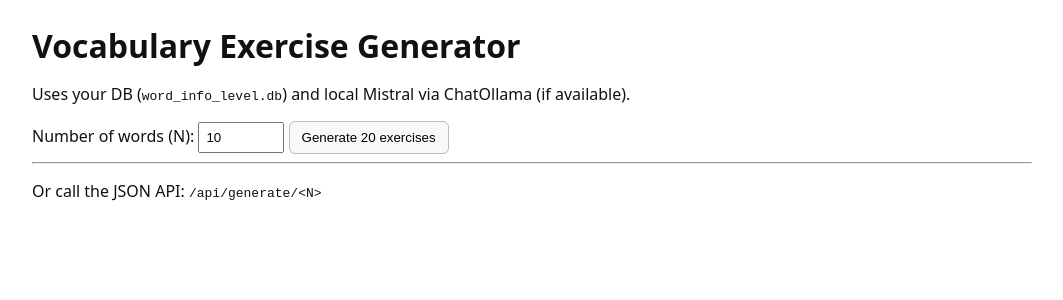
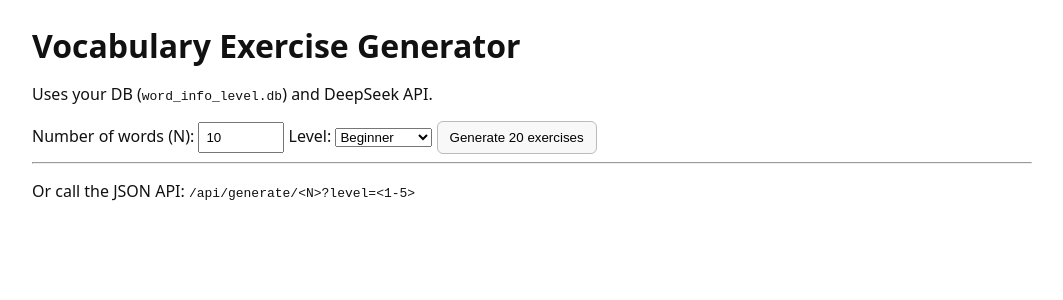
Before and after one commit to iHaveFiveDogs/distribute_word, a FastAPI app: page / in a window 1280 px wide. Shown: the top 300 px of the page, without its empty margins (108-1171 px from the left). Run offline with FastAPI, Linux system fonts and the light colour scheme.

Commit message:
modify index.html, add 'level' options

```diff
--- a/templates/index.html
+++ b/templates/index.html
@@ -9,13 +9,22 @@
   <body>
     <main>
       <h1>Vocabulary Exercise Generator</h1>
-      <p>Uses your DB (<code>word_info_level.db</code>) and local Mistral via ChatOllama (if available).</p>
+      <p>Uses your DB (<code>word_info_level.db</code>) and DeepSeek API.</p>
       <form method="post" action="/generate">
         <label>Number of words (N): <input type="number" name="n" value="{{ default_n }}" min="1" max="200"/></label>
+        <label>Level:
+          <select name="level">
+            <option value="1" {{ 'selected' if default_level == 1 else '' }}>Beginner</option>
+            <option value="2" {{ 'selected' if default_level == 2 else '' }}>Elementary</option>
+            <option value="3" {{ 'selected' if default_level == 3 else '' }}>Intermediate</option>
+            <option value="4" {{ 'selected' if default_level == 4 else '' }}>Advanced</option>
+            <option value="5" {{ 'selected' if default_level == 5 else '' }}>Expert</option>
+          </select>
+        </label>
         <button type="submit">Generate {{ default_n*2 if default_n else 100 }} exercises</button>
       </form>
       <hr/>
-      <p>Or call the JSON API: <code>/api/generate/&lt;N&gt;</code></p>
+      <p>Or call the JSON API: <code>/api/generate/&lt;N&gt;?level=&lt;1-5&gt;</code></p>
     </main>
   </body>
 </html>
```
